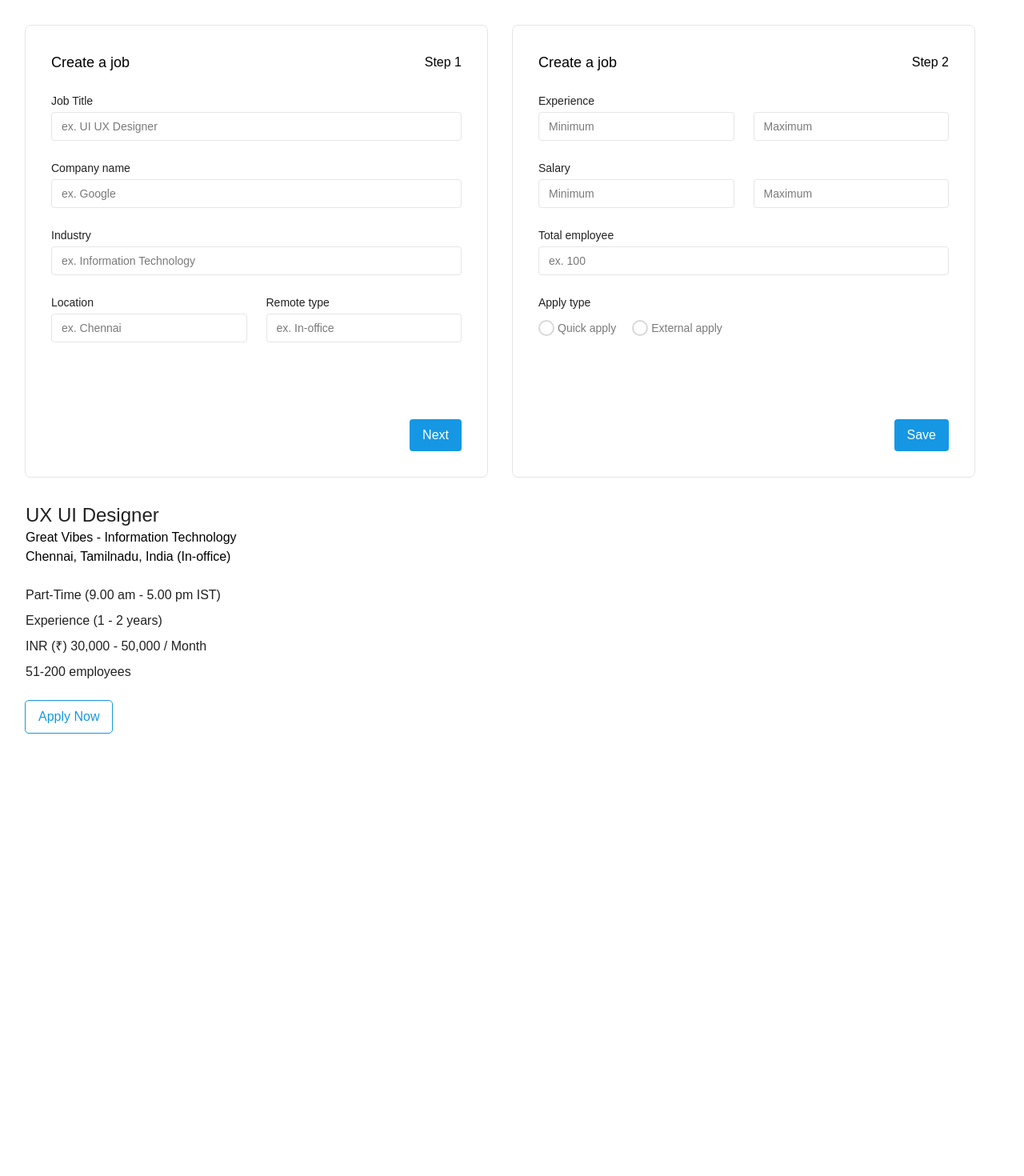
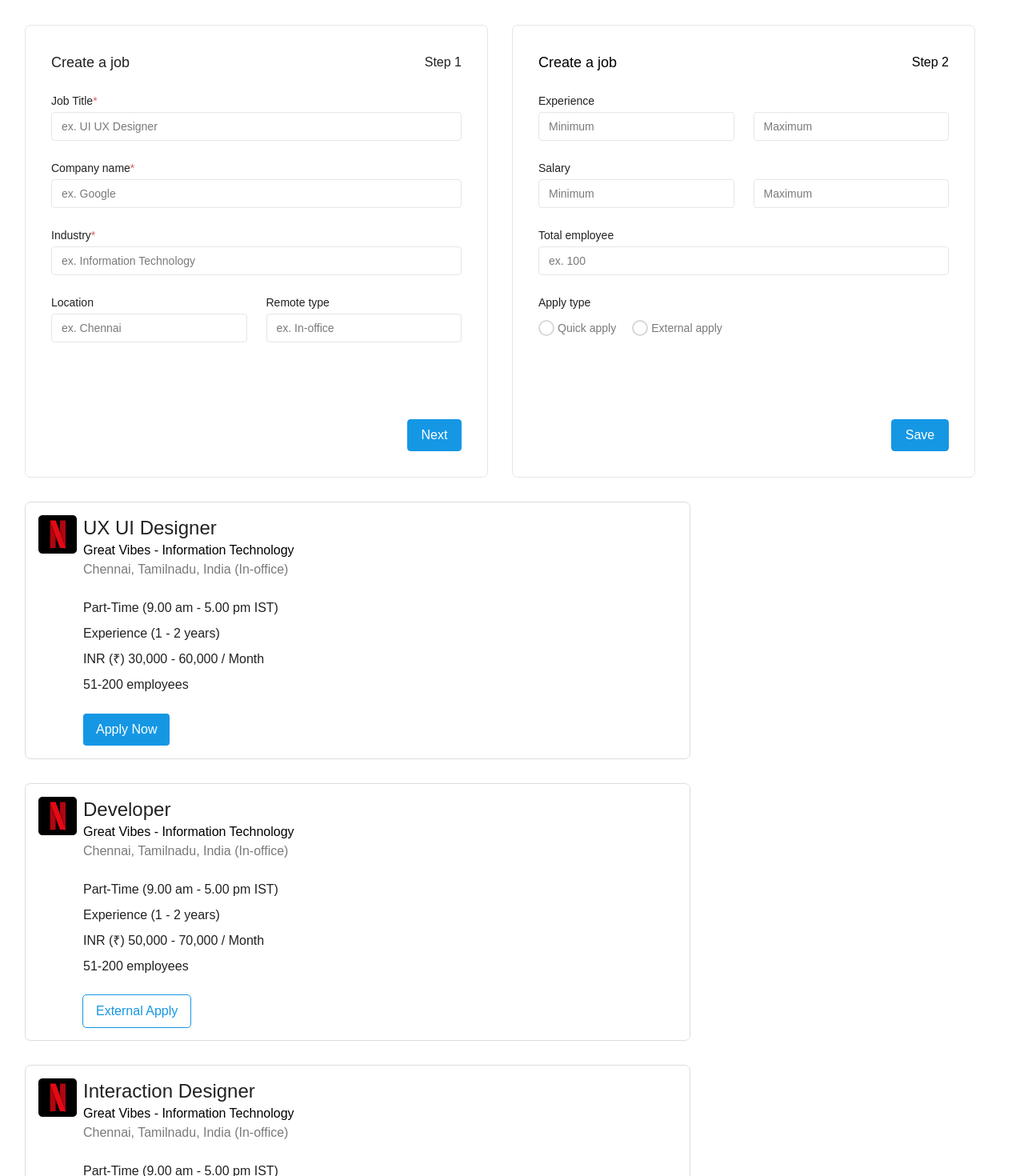
Before and after one commit to Ganesh-mBit/GV-forms-figma, a React (Create React App) app: page / in a window 1280 px wide. Shown: the top 1470 px of the page at 80% size. Before the commit the page ends 948 px from the top, so only its background shows below. Built offline with nearby package versions, Linux system fonts and the light colour scheme.

Commit message:
All components done with figma color palet code.

```diff
--- a/src/App.js
+++ b/src/App.js
@@ -6,40 +6,42 @@ import Topbar from "./components/Topbar";
 import TwoTextFieldSide from "./components/TwoTextFieldSide";
 import Button from "./components/Button";
 import RadioField from './components/RadioField';
-import { INPUT_FIELDS, STEP1_SIDE_FIELDS, STEP2_RADIO_FIELDS, STEP2_SIDE_FIELDS1, STEP2_SIDE_FIELDS2 } from './json/FieldsData';
-import Card from './components/Card';
+import { INPUT_FIELDS, JOB_OPENINGS, STEP1_SIDE_FIELDS, STEP2_RADIO_FIELDS, STEP2_SIDE_FIELDS1, STEP2_SIDE_FIELDS2 } from './json/FieldsData';
+import JobCard from './components/JobCard';
 
-export const TextFieldLabelCSS = 'text-sm text-[#212121]';
-export const TextFieldInputCSS = 'text-sm placeholder-[#7A7A7A] px-3 py-2 h-[36px]';
+export const TextFieldLabelCSS = 'text-sm text-font_dark';
+export const TextFieldInputCSS = 'text-sm placeholder-secondary px-3 py-2 h-[36px]';
 
 function App() {
   return (
     <div className='p-8 flex flex-wrap gap-8'>
-      <Dialog className="w-[577px] h-[564px] bg-[#FFFFFF] outline outline-1 outline-[#E6E6E6] p-8 rounded-md gap-24">
+      <Dialog className="w-[577px] h-[564px] bg-card_bg outline outline-1 outline-card_border p-8 rounded-md gap-24">
         <Form className="gap-6">
-          <Topbar className="items-center" leftLabel="Create a job" leftLabelCSS="text-lg" rightLabel="Step 1" />
+          <Topbar className="items-center" leftLabel="Create a job" leftLabelCSS="text-lg text-font_dark" rightLabelCSS="text-font_dark" rightLabel="Step 1" />
           {INPUT_FIELDS?.map((item, id) => (
-            <TextField labelCSS="text-sm text-[#212121]" inputCSS="h-[36px] text-sm placeholder-[#7A7A7A] px-3 py-2" key={id} label={item.label} placeHolder={item.placeHolder} className={item.className} />
+            <TextField labelCSS="text-sm text-font_dark" inputCSS="h-[36px] text-sm placeholder-secondary px-3 py-2" key={id} label={item.label} placeHolder={item.placeHolder} required={item.required} className={item.className} />
           ))}
           <TwoTextFieldSide fields={STEP1_SIDE_FIELDS} className="gap-6" />
         </Form>
         <div className='flex justify-end'>
-          <Button className="text-[#FFFFFF] bg-[#1597E4] py-2 px-4">Next</Button>
+          <Button className="w-[68px] text-font_white bg-primary font-medium outline outline-1 py-2 px-4">Next</Button>
         </div>
       </Dialog>
-      <Dialog className="w-[577px] h-[564px] bg-[#FFFFFF] outline outline-1 outline-[#E6E6E6] p-8 rounded-md gap-24">
+      <Dialog className="w-[577px] h-[564px] bg-card_bg outline outline-1 outline-card_border p-8 rounded-md gap-24">
         <Form className="gap-6">
           <Topbar className="items-center" leftLabel="Create a job" leftLabelCSS="text-lg" rightLabel="Step 2" />
           <TwoTextFieldSide fields={STEP2_SIDE_FIELDS1} className="gap-6" />
           <TwoTextFieldSide fields={STEP2_SIDE_FIELDS2} className="gap-6" />
-          <TextField labelCSS="text-sm text-[#212121]" inputCSS="h-[36px] text-sm placeholder-[#7A7A7A] px-3 py-2" label="Total employee" placeHolder="ex. 100" className="gap-1" />
-          <RadioField label="Apply type" labelCSS="text-sm text-[#212121]" className="gap-1" fields={STEP2_RADIO_FIELDS} />
+          <TextField labelCSS="text-sm text-font_dark" inputCSS="h-[36px] text-sm placeholder-secondary px-3 py-2" label="Total employee" placeHolder="ex. 100" className="gap-1" />
+          <RadioField label="Apply type" labelCSS="text-sm text-font_dark" className="gap-1" fields={STEP2_RADIO_FIELDS} />
         </Form>
         <div className='flex justify-end'>
-          <Button className="text-[#FFFFFF] bg-[#1597E4] py-2 px-4">Save</Button>
+          <Button className="w-[72px] text-font_white bg-primary font-medium outline outline-1 py-2 px-4">Save</Button>
         </div>
       </Dialog>
-      <Card className="flex-col gap-6" />
+      {JOB_OPENINGS.map((item, id) => (
+        <JobCard key={id} item={item} className="w-[830px] min-h-[320px] outline outline-1 outline-[#DADEDF] gap-2 p-4 rounded-md" />
+      ))}
     </div>
   );
 }
--- a/src/components/Card.js
+++ b/src/components/Card.js
@@ -2,16 +2,15 @@ import React from 'react';
 import { twMerge } from 'tailwind-merge';
 import CardTopSection from './CardTopSection';
 import CardMiddleSection from './CardMiddleSection';
-import { JOB_INFO_DATA } from '../json/FieldsData';
 import Button from './Button';
 
-const Card = ({ className }) => {
+const Card = ({ title, companyName, companyAddress, parameters, className, buttonLabel, buttonCSS }) => {
   return (
     <div className={twMerge('flex', className)}>
-      <CardTopSection title="UX UI Designer" titleCSS="text-2xl font-normal" companyName="Great Vibes - Information Technology" address="Chennai, Tamilnadu, India (In-office)" className="flex-col w-full" />
-      <CardMiddleSection parameters={JOB_INFO_DATA} className="flex-col gap-2 w-full" />
+      <CardTopSection title={title} titleCSS="text-2xl font-normal" companyName={companyName} address={companyAddress} addressCSS="text-secondary" className="flex-col w-full" />
+      <CardMiddleSection parameters={parameters} className="flex-col gap-2 w-full" />
       <div>
-        <Button className="bg-[#FFFFFF] text-[#1597E4] outline outline-1 outline-[#1597E4] py-2 px-4">Apply Now</Button>
+        <Button className={twMerge('py-2 px-4', buttonCSS)}>{buttonLabel}</Button>
       </div>
     </div>
   );
--- a/src/components/CardMiddleSection.js
+++ b/src/components/CardMiddleSection.js
@@ -5,7 +5,7 @@ const CardMiddleSection = ({ parameters = [], className }) => {
   return (
     <div className={twMerge('flex', className)}>
       {parameters?.map((item, id) => (
-        <p className={twMerge('', item.className)}>{item.desc}</p>
+        <p key={id} className={twMerge('', item.className)}>{item.desc}</p>
       ))}
     </div>
   );
--- a/src/components/CardTopSection.js
+++ b/src/components/CardTopSection.js
@@ -4,7 +4,7 @@ import { twMerge } from 'tailwind-merge';
 const CardTopSection = ({ title, titleCSS, companyName, companyNameCSS, address, addressCSS, className }) => {
   return (
     <div className={twMerge('flex', className)}>
-      <h1 className={twMerge('text-[#212121]', titleCSS)}>{title}</h1>
+      <h1 className={twMerge('text-font_dark', titleCSS)}>{title}</h1>
       <p className={companyNameCSS}>{companyName}</p>
       <p className={addressCSS}>{address}</p>
     </div>
--- /dev/null
+++ b/src/components/Image.js
@@ -0,0 +1,12 @@
+import React from 'react';
+import { twMerge } from 'tailwind-merge';
+
+const Image = ({ className, url, imagesCSS }) => {
+  return (
+    <div className={twMerge('', className)}>
+      <img className={twMerge('', imagesCSS)} src={url} alt="logo" />
+    </div>
+  );
+};
+
+export default Image;
--- /dev/null
+++ b/src/components/JobCard.js
@@ -0,0 +1,15 @@
+import React from 'react';
+import Image from './Image';
+import Card from './Card';
+import { twMerge } from 'tailwind-merge';
+
+const JobCard = ({ item, className }) => {
+  return (
+    <div className={twMerge('flex', className)}>
+      <Image url={item?.imgUrl} />
+      <Card title={item.title} companyName={item.companyName} companyAddress={item.companyAddress} parameters={item.parameters} buttonLabel={item.buttonLabel} buttonCSS={item.buttonCSS} className="flex-col gap-6" />
+    </div>
+  )
+}
+
+export default JobCard;
--- a/src/components/RadioField.js
+++ b/src/components/RadioField.js
@@ -8,9 +8,8 @@ const RadioField = ({ className, label, labelCSS, fields = [] }) => {
       <div className='flex gap-5 h-9 items-center'>
         {fields?.map((item, id) => (
           <div key={id} className={twMerge('flex items-center cursor-pointer', item.className)}>
-            {/* <input className='w-5 h-5' id={item.value} type="radio" value={item.value} /> */}
             <span className='w-5 h-5 rounded-full border-2 border-[#D8D8D8]' />
-            <label htmlFor={item.value} className={twMerge('block text-sm text-[#7A7A7A]')}>{item.label}</label>
+            <label htmlFor={item.value} className={twMerge('block text-sm text-secondary')}>{item.label}</label>
           </div>
         ))}
       </div>
--- a/src/components/TextField.js
+++ b/src/components/TextField.js
@@ -1,11 +1,11 @@
 import React from 'react';
 import { twMerge } from 'tailwind-merge';
 
-const TextField = ({ label, placeHolder, className, labelCSS, inputCSS }) => {
+const TextField = ({ label, required, placeHolder, className, labelCSS, inputCSS }) => {
   return (
     <div className={twMerge('w-full flex flex-col', className)}>
-      <h1 className={twMerge('block', labelCSS)}>{label}&nbsp;</h1>
-      <input className={twMerge('border border-[#E6E6E6] rounded', inputCSS)} type="text" placeholder={placeHolder} />
+      <h1 className={twMerge('block', labelCSS)}>{label}{required&&<span className='text-error'>*</span>}&nbsp;</h1>
+      <input className={twMerge('border border-card_border rounded', inputCSS)} type="text" placeholder={placeHolder} />
     </div>
   );
 };
--- a/src/components/TwoTextFieldSide.js
+++ b/src/components/TwoTextFieldSide.js
@@ -6,7 +6,7 @@ const TwoTextFieldSide = ({ className, fields = [] }) => {
   return (
     <div className={twMerge('flex', className)}>
       {fields?.map((item) => (
-        <TextField labelCSS="text-sm text-[#212121]" inputCSS="h-[36px] text-sm placeholder-[#7A7A7A] px-3 py-2"  label={item?.label} placeHolder={item?.placeHolder} className={item?.className} />
+        <TextField labelCSS="text-sm text-font_dark" inputCSS="h-[36px] text-sm placeholder-secondary px-3 py-2"  label={item?.label} placeHolder={item?.placeHolder} className={item?.className} />
       ))}
     </div>
   )
--- a/src/json/FieldsData.js
+++ b/src/json/FieldsData.js
@@ -1,7 +1,7 @@
 export const INPUT_FIELDS = [
-  { label: 'Job Title', placeHolder: 'ex. UI UX Designer', className: 'gap-1' },
-  { label: 'Company name', placeHolder: 'ex. Google', className: 'gap-1' },
-  { label: 'Industry', placeHolder: 'ex. Information Technology', className: 'gap-1' }
+  { label: 'Job Title', placeHolder: 'ex. UI UX Designer', className: 'gap-1', required: true },
+  { label: 'Company name', placeHolder: 'ex. Google', className: 'gap-1', required: true },
+  { label: 'Industry', placeHolder: 'ex. Information Technology', className: 'gap-1', required: true }
 ];
 
 export const STEP1_SIDE_FIELDS = [
@@ -25,8 +25,67 @@ export const STEP2_RADIO_FIELDS = [
 ];
 
 export const JOB_INFO_DATA = [
-  { desc: 'Part-Time (9.00 am - 5.00 pm IST)', className: 'text-[#212121]' },
-  { desc: 'Experience (1 - 2 years)', className: 'text-[#212121]' },
-  { desc: 'INR (₹) 30,000 - 50,000 / Month', className: 'text-[#212121]' },
-  { desc: '51-200 employees', className: 'text-[#212121]' }
+  { desc: 'Part-Time (9.00 am - 5.00 pm IST)', className: 'text-font_dark' },
+  { desc: 'Experience (1 - 2 years)', className: 'text-font_dark' },
+  { desc: 'INR (₹) 30,000 - 50,000 / Month', className: 'text-font_dark' },
+  { desc: '51-200 employees', className: 'text-font_dark' }
 ];
+
+export const JOB_OPENINGS = [
+  {
+    imgUrl: './images/logo.png',
+    title: 'UX UI Designer',
+    companyName: 'Great Vibes - Information Technology',
+    companyAddress: 'Chennai, Tamilnadu, India (In-office)',
+    parameters: [
+      { desc: 'Part-Time (9.00 am - 5.00 pm IST)', className: 'text-font_dark' },
+      { desc: 'Experience (1 - 2 years)', className: 'text-font_dark' },
+      { desc: 'INR (₹) 30,000 - 60,000 / Month', className: 'text-font_dark' },
+      { desc: '51-200 employees', className: 'text-font_dark' }
+    ],
+    buttonLabel: 'Apply Now',
+    buttonCSS: 'bg-primary text-font_white',
+  },
+  {
+    imgUrl: './images/logo.png',
+    title: 'Developer',
+    companyName: 'Great Vibes - Information Technology',
+    companyAddress: 'Chennai, Tamilnadu, India (In-office)',
+    parameters: [
+      { desc: 'Part-Time (9.00 am - 5.00 pm IST)', className: 'text-font_dark' },
+      { desc: 'Experience (1 - 2 years)', className: 'text-font_dark' },
+      { desc: 'INR (₹) 50,000 - 70,000 / Month', className: 'text-font_dark' },
+      { desc: '51-200 employees', className: 'text-font_dark' }
+    ],
+    buttonLabel: 'External Apply',
+    buttonCSS: 'bg-card_bg text-primary outline outline-1 outline-primary',
+  },
+  {
+    imgUrl: './images/logo.png',
+    title: 'Interaction Designer',
+    companyName: 'Great Vibes - Information Technology',
+    companyAddress: 'Chennai, Tamilnadu, India (In-office)',
+    parameters: [
+      { desc: 'Part-Time (9.00 am - 5.00 pm IST)', className: 'text-font_dark' },
+      { desc: 'Experience (1 - 2 years)', className: 'text-font_dark' },
+      { desc: 'INR (₹) 30,000 - 50,000 / Month', className: 'text-font_dark' },
+      { desc: '51-200 employees', className: 'text-font_dark' }
+    ],
+    buttonLabel: 'External Apply',
+    buttonCSS: 'bg-card_bg text-primary outline outline-1 outline-primary',
+  },
+  {
+    imgUrl: './images/logo.png',
+    title: 'SEO Analyst',
+    companyName: 'Great Vibes - Information Technology',
+    companyAddress: 'Chennai, Tamilnadu, India (In-office)',
+    parameters: [
+      { desc: 'Part-Time (9.00 am - 5.00 pm IST)', className: 'text-font_dark' },
+      { desc: 'Experience (1 - 2 years)', className: 'text-font_dark' },
+      { desc: 'INR (₹) 30,000 - 50,000 / Month', className: 'text-font_dark' },
+      { desc: '51-200 employees', className: 'text-font_dark' }
+    ],
+    buttonLabel: 'External Apply',
+    buttonCSS: 'bg-primary text-font_white',
+  }
+];
```
Also changed, not shown: tailwind.config.js (+12 -1 lines), public/images/logo.png (added).
